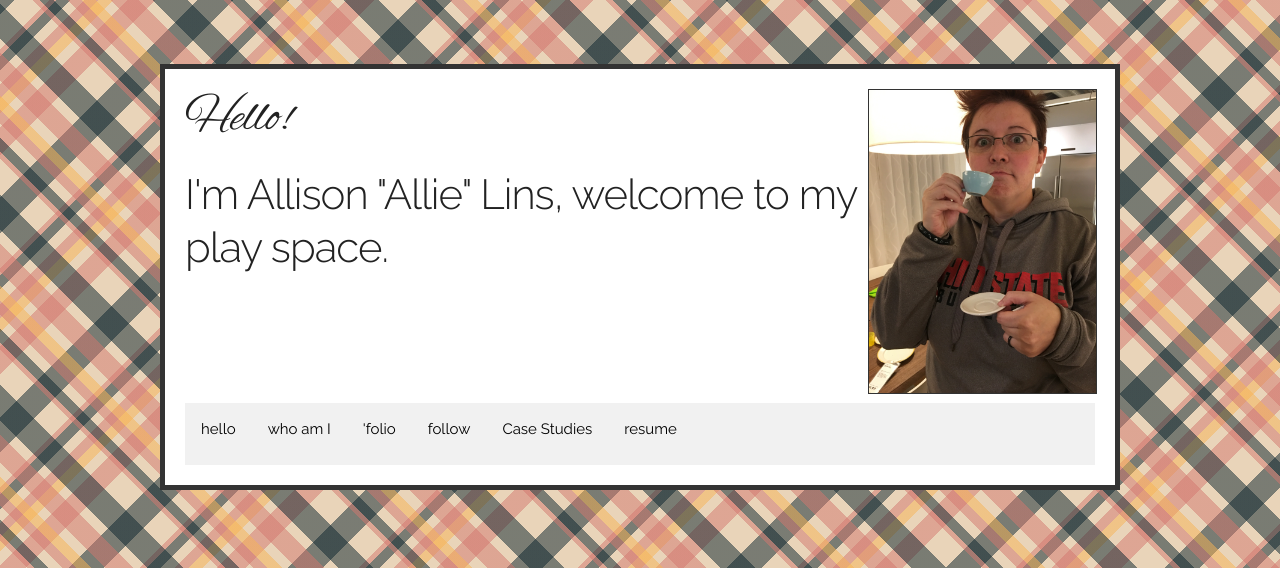
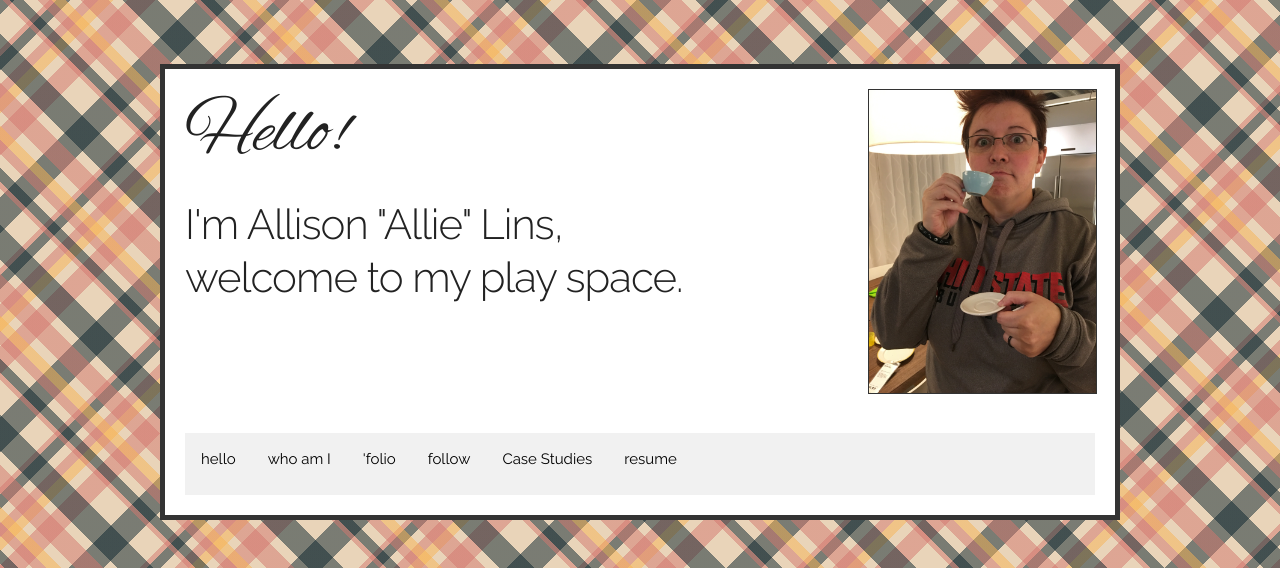
Before and after one commit to obmckenzie/obmckenzie.github.io, a plain HTML site: page index.html in a window 1280 px wide. Shown: the top 568 px of the page. Drawn offline with nearby package versions, Linux system fonts and the light colour scheme; a script that the page names is missing.

Commit message:
Update index.html

```diff
--- a/index.html
+++ b/index.html
@@ -45,9 +45,9 @@
 	<div class="container">
 		<div class="row">
 	<div style="width:25%;float:right"><img src="/images/teacups.jpg" style="border: 1px solid #333;width:100%;">		</div>
-		<div style="width:75%; float;left;">	<h1 style="font-family: 'Alex Brush', cursive;">Hello! </h1>
+		<div style="width:75%; float;left;">	<h1 style="font-family: 'Alex Brush', cursive;font-size:75px">Hello! </h1>
 
-			<h2> I'm Allison "Allie" Lins, welcome to my play space.</h2>
+			<h2> I'm Allison "Allie" Lins, <br>welcome to my play space.</h2>
 
 
   </div>
```
